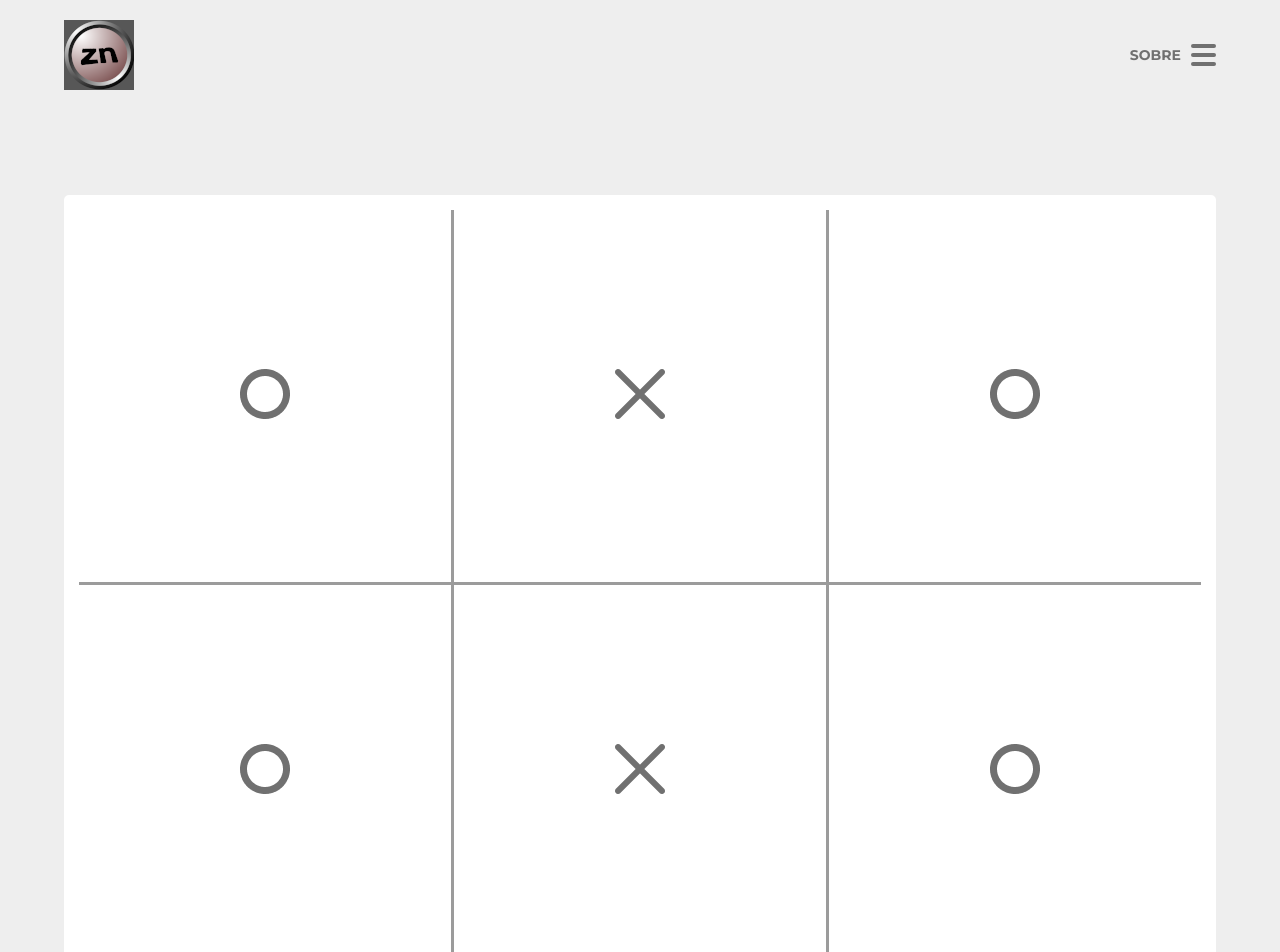
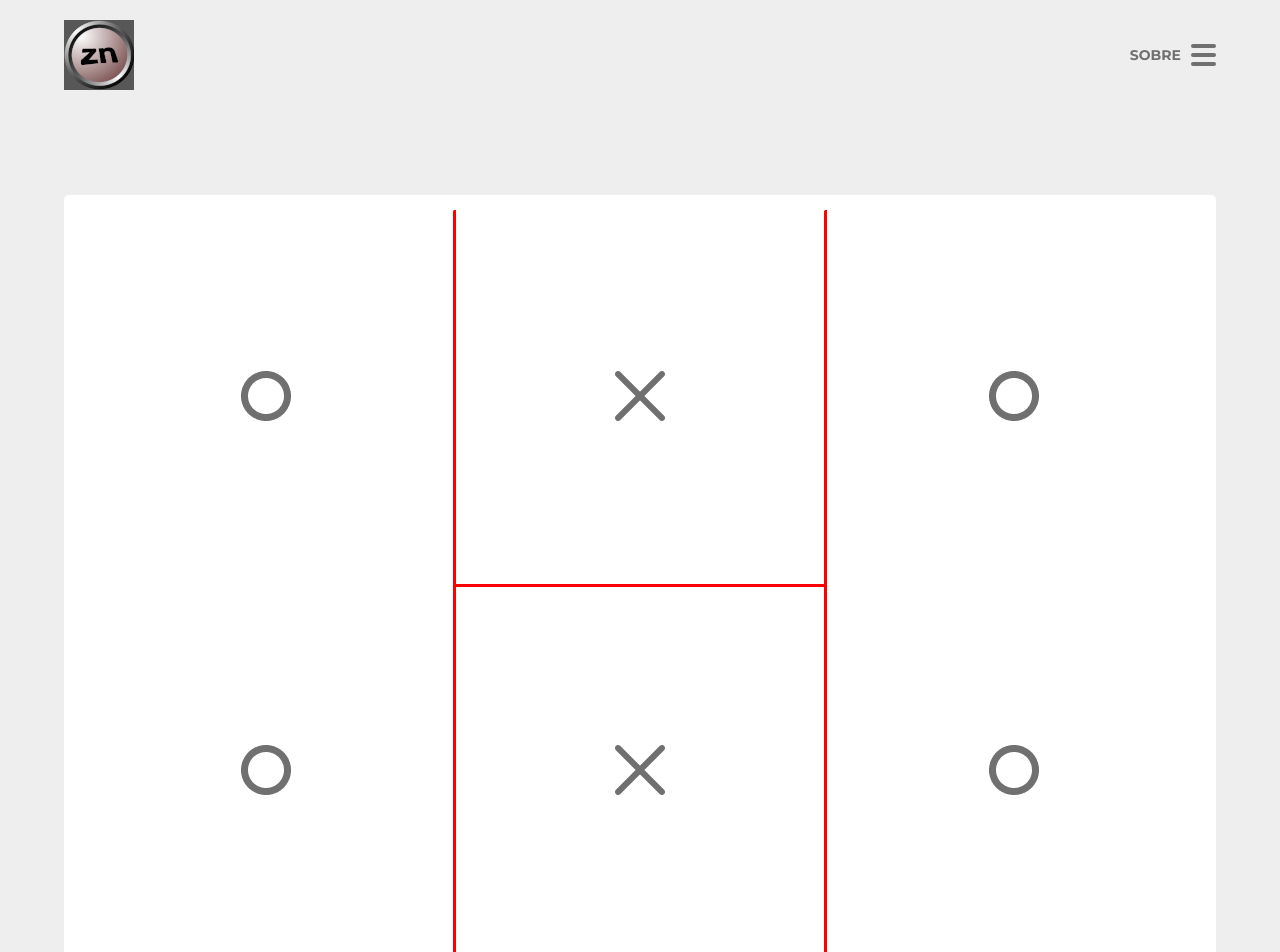
Before and after one commit to ze37/github, a React (Create React App) app in the folder JogoDaVelha/jogo-da-velha/: page / in a window 1280 px wide. Shown: the top 952 px of the page. Built offline with nearby package versions, Linux system fonts and the light colour scheme.

Commit message:
Criamos o before e o after do segundo item da nossa hashtag

```diff
--- a/JogoDaVelha/jogo-da-velha/src/components/Hashtag/style.css
+++ b/JogoDaVelha/jogo-da-velha/src/components/Hashtag/style.css
@@ -8,8 +8,6 @@
     background-color: var(--color-third) ;
     grid-template-columns: 1fr 1fr 1fr;
     grid-template-rows: 1fr 1fr 1fr;
-    grid-column-gap: 3px ;
-    grid-row-gap:3.5px;
 
 }
 
@@ -18,3 +16,22 @@
     display: flex;
     justify-content: center;
 }
+.hashtag > .item:nth-child(2){
+
+    justify-content: space-between;
+}
+
+.hashtag > .item:nth-child(2)::before, .hashtag > .item:nth-child(2)::after{
+    content: "";
+    width: 3px;
+    height: 100%;
+    background-color: red;
+    border-top-left-radius: 1.5px;
+    border-top-right-radius: 1,5px;
+
+}
+.hashtag > .item:nth-child(5){
+    border: 3px solid red;
+
+
+}
```
